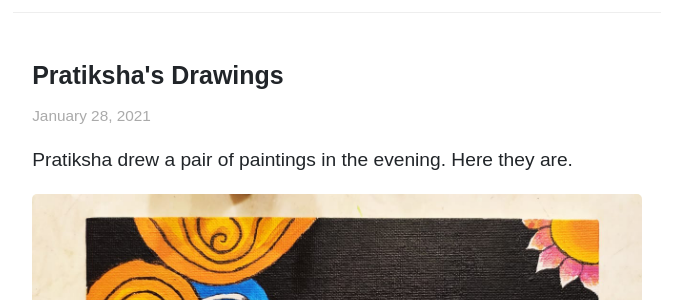
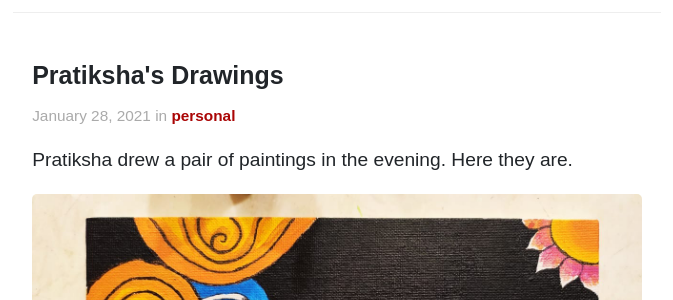
Before and after one commit to akshayKhot/akshayKhot.github.io, a Jekyll site: the page built from _posts/2021-1-28-drawings.md, in a window 1280 px wide. Shown: the part 124-424 px from the top of the page, without its empty margins (303-976 px from the left). Built offline with Jekyll 4.4.1, drawn with Linux system fonts in a browser that asks for light colours; comment, search, counter and statistics services are not loaded.

Commit message:
link to tags

```diff
--- a/_layouts/post.html
+++ b/_layouts/post.html
@@ -6,7 +6,10 @@
   <div class="post-title">{{ page.title }}</div>
 
   <div class="date">
-    {{ page.date | date: "%B %e, %Y" }}
+    {{ page.date | date: "%B %e, %Y" }} in
+    {% for tag in page.tags %}
+      <strong><a href="/tags/#{{ tag }}">{{ tag }}</a></strong>
+    {% endfor %}
   </div>
 
   <div class="entry">
```
Also changed, not shown: tags.md (+1 -1 lines).
